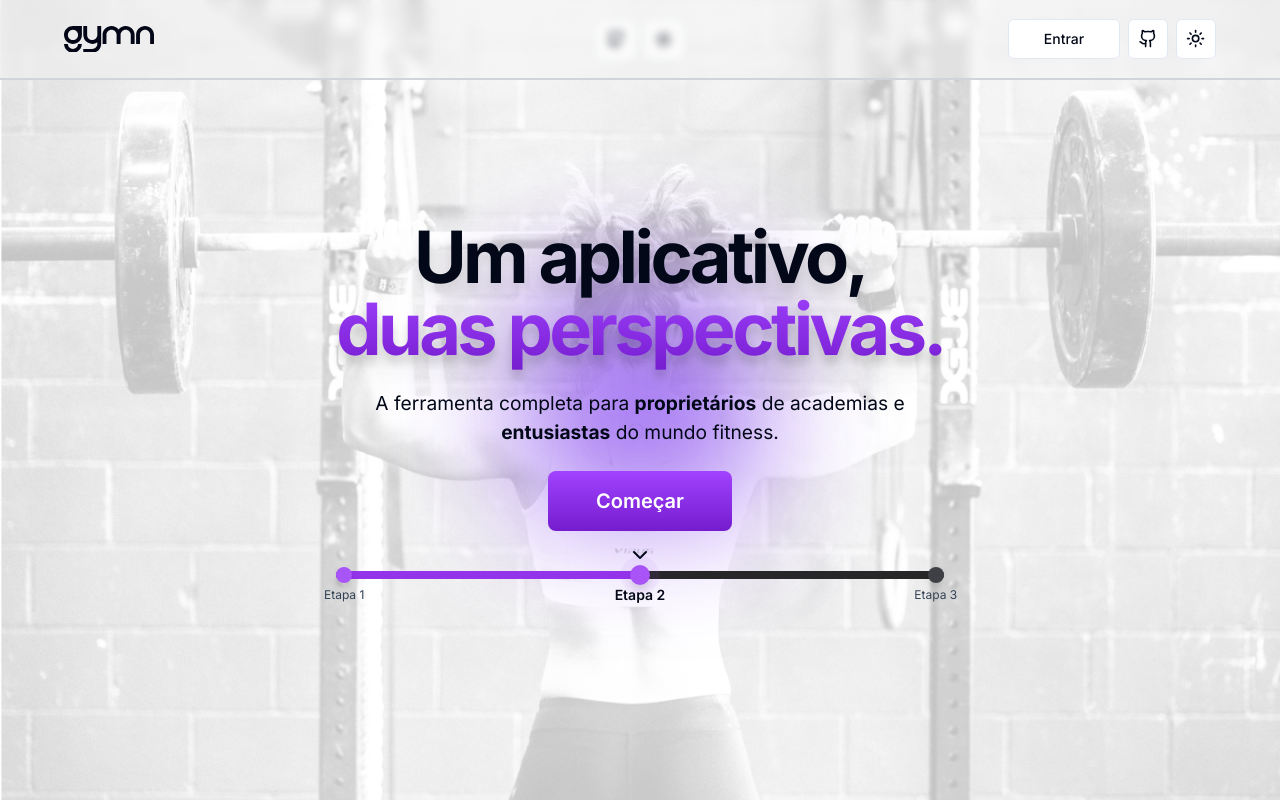
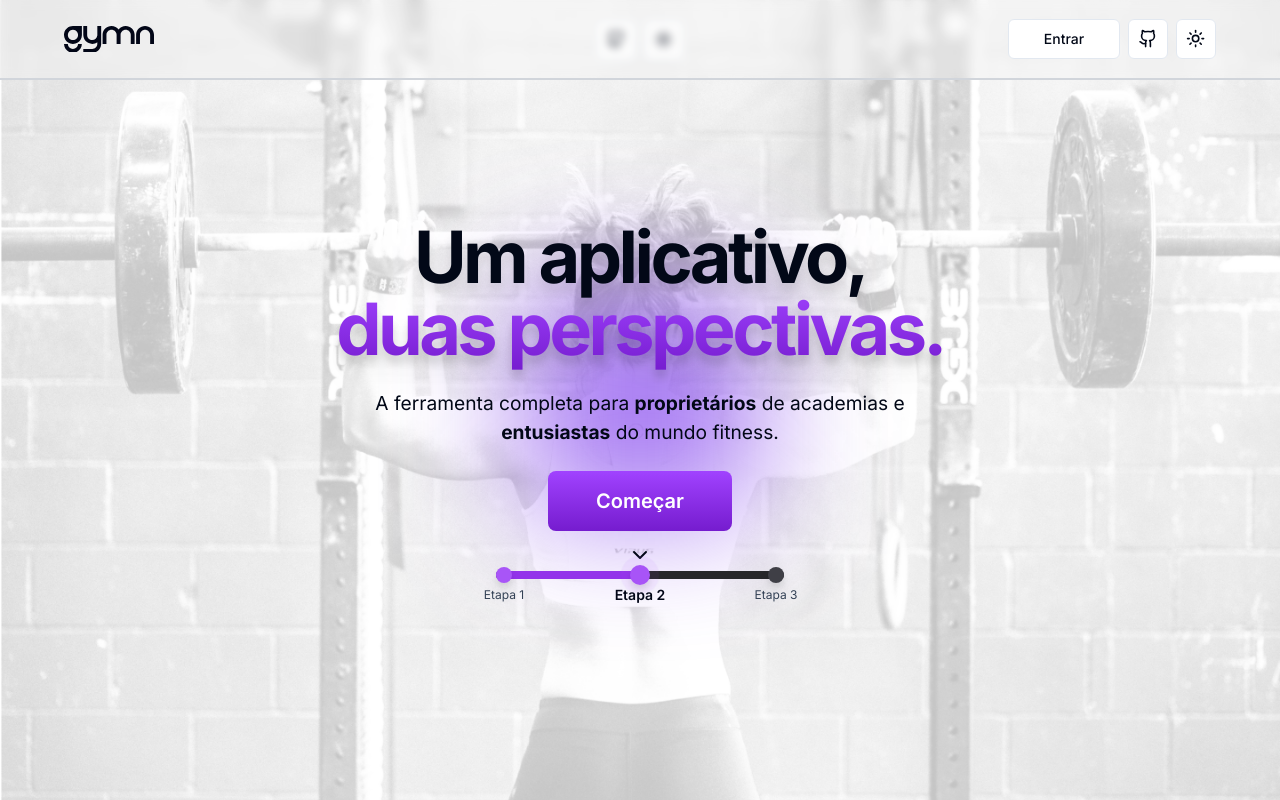
Before and after one commit to risixdzn/gymn, a Next.js app: page / in a window 1280 px wide. Built offline with nearby package versions, Linux system fonts and the light colour scheme.

Commit message:
:milky_way: (feature) Add width prop

```diff
--- a/components/Home/Hero.tsx
+++ b/components/Home/Hero.tsx
@@ -29,7 +29,7 @@ export default function Hero(){
                         Começar
                     </button>
                 </Link>
-                <GProgress steps={3} currentStep={2} description={['Etapa 1','Etapa 2','Etapa 3']}/>
+                <GProgress width={18} steps={3} currentStep={2} description={['Etapa 1','Etapa 2','Etapa 3']}/>
             </div>
             <div id='blurrycircle'
                 className="absolute w-56 aspect-square bg-violet-600/70 blur-3xl"
--- a/components/ui/GProgress.tsx
+++ b/components/ui/GProgress.tsx
@@ -1,12 +1,13 @@
 import { ChevronDown, Check } from "lucide-react";
 
 type ProgressProps = {
-    steps: 3 | 4 | 5 | 6 | 7,
+    width: number
+    steps: 3 | 4 | 5 | 6 | 7
     currentStep: number
     description?: string[]
 }
 
-export default function GProgress({ steps, currentStep, description}: ProgressProps){
+export default function GProgress({ steps, currentStep, description, width}: ProgressProps){
     function stepsElements(): JSX.Element[] {
         const stepsArray = Array.from({length: steps}, (_,index) => index);
         if (description && description.length !== steps) {
@@ -61,7 +62,10 @@ export default function GProgress({ steps, currentStep, description}: ProgressPr
 
     return(
         <>
-            <div className={`w-[100%] h-2 bg-zinc-800 mt-10 relative flex items-center rounded-full`}>
+            <div
+                className={`h-2 bg-zinc-800 mt-10 relative flex items-center rounded-full`}
+                style={{ width: `${width}rem`, maxWidth: `75rem`}}
+            >
                 <div className="w-[100%] h-2 absolute flex items-center justify-between">
                     {renderSteps()}
                 </div>
```
